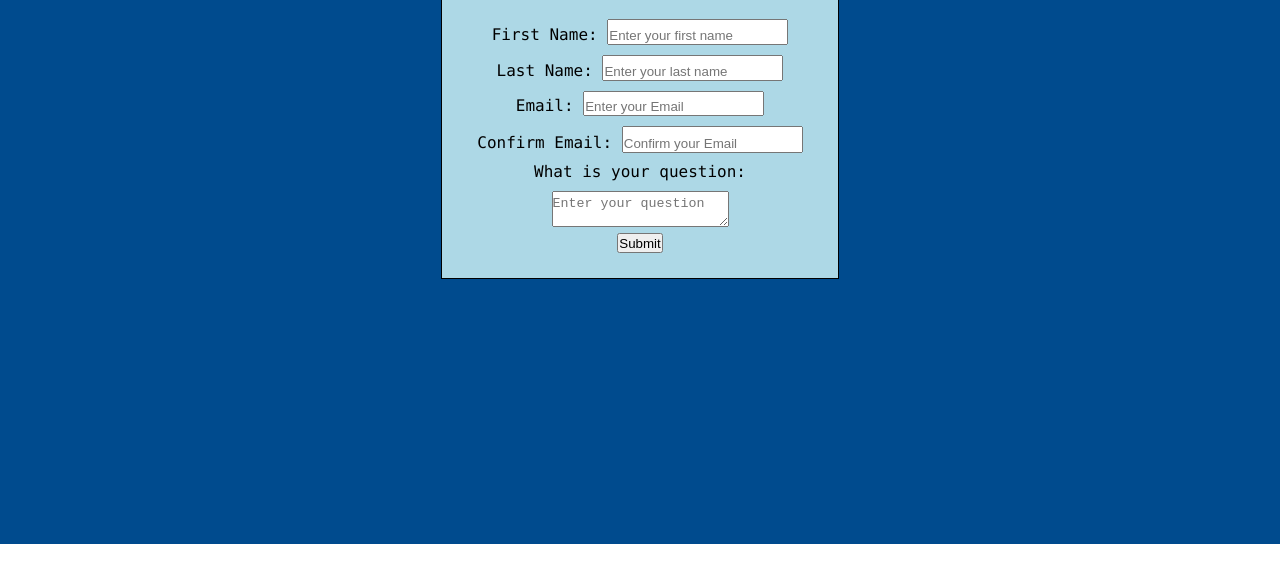
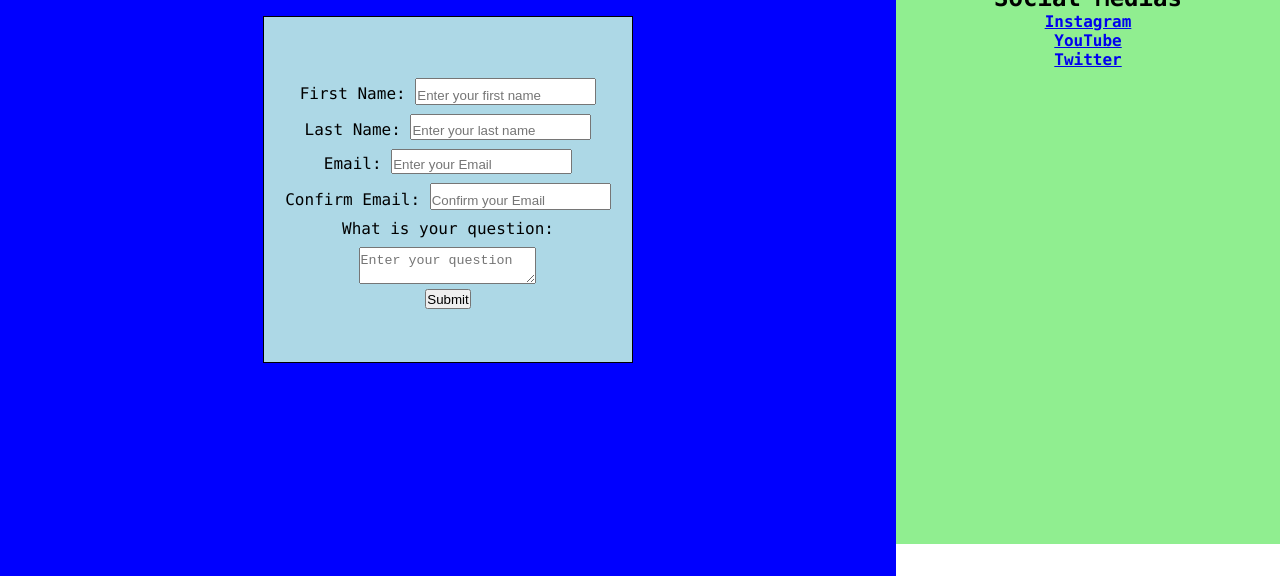
Before and after one commit to Travis-DV/WGU_D277-Front-End-Web-Development, a plain HTML site: page Contact.html in a window 1280 px wide. Shown: the part 256-832 px from the top of the page. Before the commit the page ends 800 px from the top, so only its background shows below. Drawn offline with Linux system fonts and the light colour scheme.

Commit message:
Update to pass this time. hopefully.

```diff
--- a/Contact.html
+++ b/Contact.html
@@ -36,12 +36,11 @@
             </a>
         </nav>
     </div>
-
 </header>
-
-    <div class="FormDiv">
-        <img class="blue" src="Images/MoBlue.png" height="10" width="10" alt=""/>
-
+    <div class="outside">
+<!--        <img class="blue" src="Images/MoBlue.png" height="10" width="10" alt=""/>-->
+        <div class="inside">
+            <section class="FormSection">
                 <form class="z">
                     <div class="dummyDiv"></div>
                     <div class="FirstName">
@@ -72,6 +71,14 @@
                     </div>
                     <div class="dummyDiv"></div>
                 </form>
+            </section>
+            <aside>
+                <h2>Social Medias</h2>
+                <a href="https://www.instagram.com/?hl=en"><h4>Instagram</h4></a>
+                <a href="https://www.youtube.com"><h4>YouTube</h4></a>
+                <a href="https://x.com"><h4>Twitter</h4></a>
+            </aside>
+        </div>
     </div>
 </body>
 </html>
--- a/ContactStyle.css
+++ b/ContactStyle.css
@@ -100,12 +100,7 @@ nav a:hover h2 {
     flex: 1
 }
 
-.FormDiv {
-    width: 100%;
-    height: 70vh;
-    display: flex;
-    justify-content: center;
-}
+
 .blue {
     position: absolute;
     width: 100%;
@@ -113,8 +108,8 @@ nav a:hover h2 {
     z-index: 1;
 }
 form {
-    width: 30%;
-    height: 50%;
+    width: 40%;
+    height: 60%;
     z-index: 2;
     display: flex;
     justify-content: center;
@@ -130,3 +125,22 @@ form div {
 form * {
     padding-top: 2.5%;
 }
+.FormSection {
+    width: 70%;
+    height: 70vh;
+    display: flex;
+    justify-content: center;
+    padding-top: 2.5%;
+    background-color: blue;
+    float: left;
+}
+aside {
+    height: 70vh;
+    width: 30%;
+    float: right;
+    background-color: lightgreen;
+    display: flex;
+    flex-direction: column;
+    align-items: center;
+    justify-content: flex-start;
+}
```
Also changed, not shown: StLouis.html (+1 -1 lines). Lines whose indentation alone changed are shown as unchanged.
